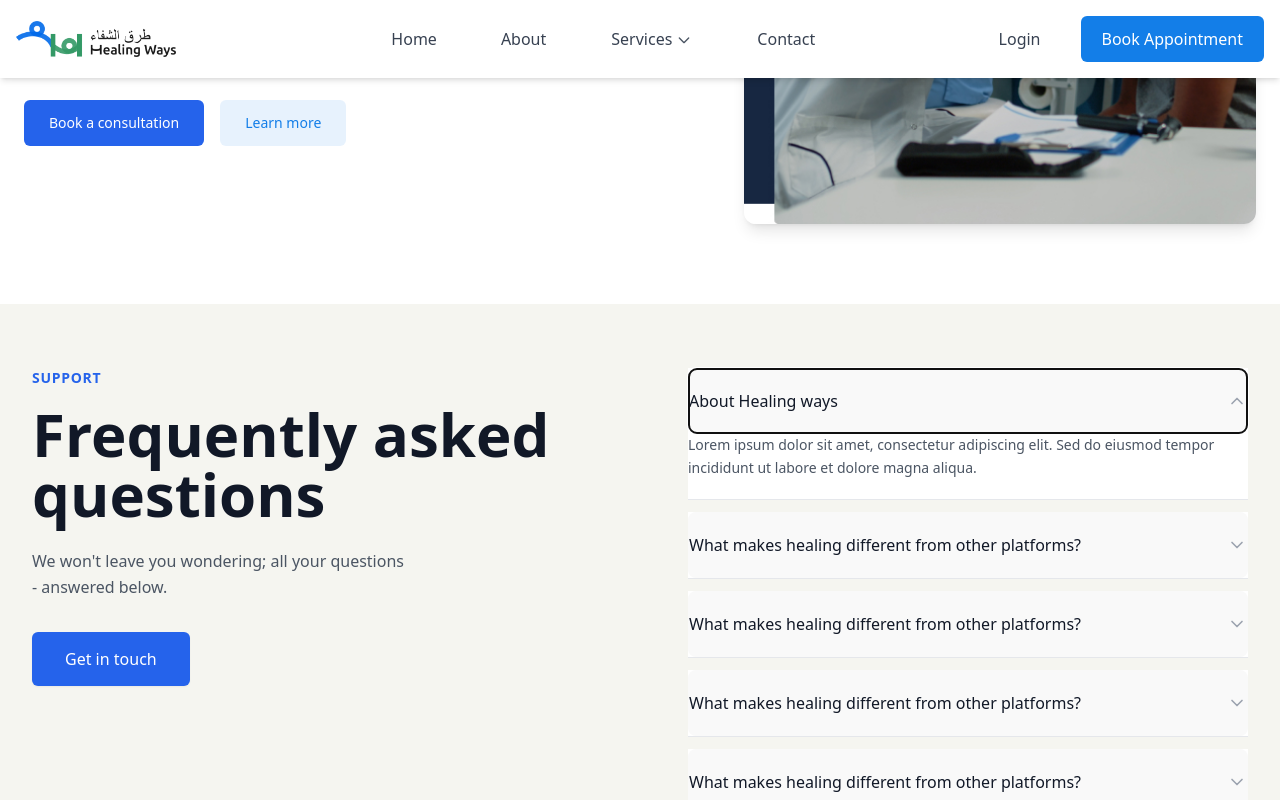
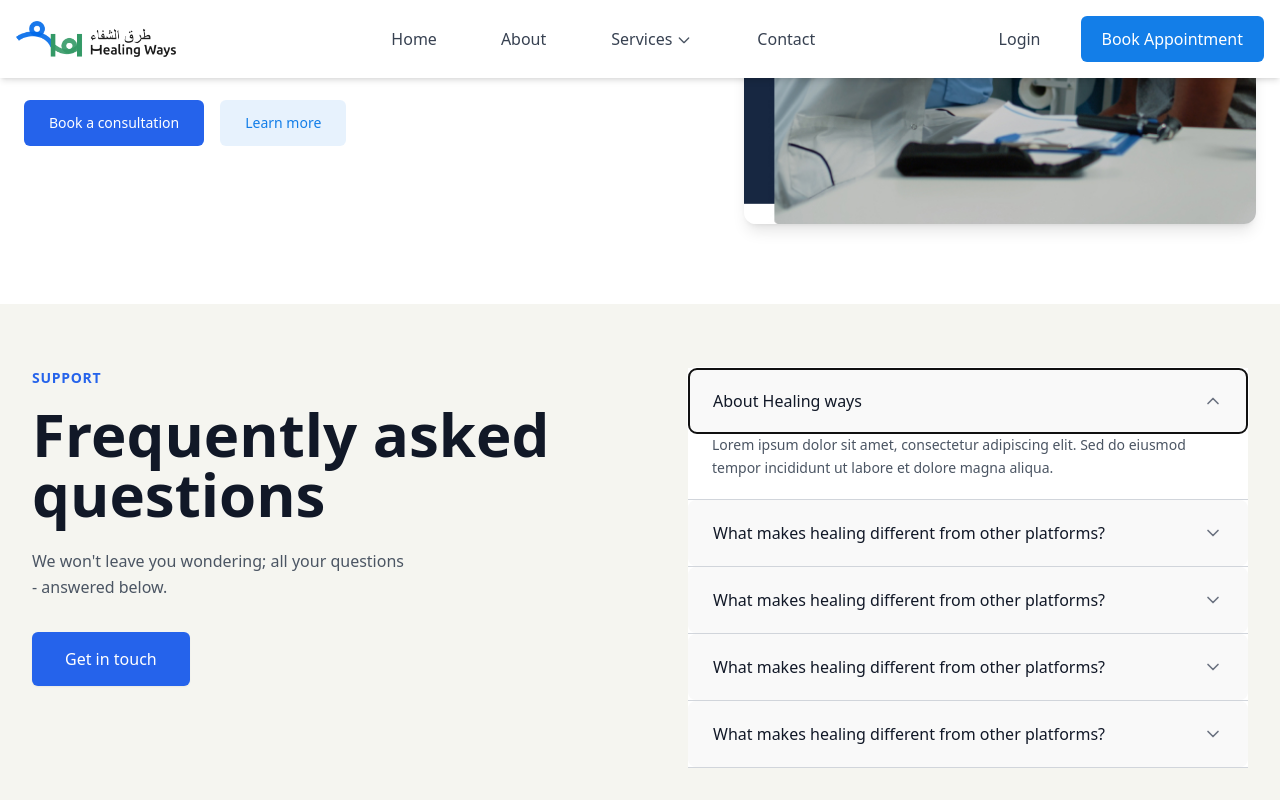
Before and after one commit to Binmuhammad001/healing-ways, a React (Vite) app: page / in a window 1280 px wide. Both pictures are taken after a click on the button "About Healing ways". Shown: the part 4224-5024 px from the top of the page. Built offline with nearby package versions, Linux system fonts and the light colour scheme.

Commit message:
Update section7.jsx

```diff
--- a/src/components/home/section7.jsx
+++ b/src/components/home/section7.jsx
@@ -52,27 +52,27 @@ export default function FAQSection() {
           </div>
 
           {/* Right Section - Accordion */}
-          <div className="space-y-3">
+          <div className="space-y-0">
             {faqs.map((faq, index) => (
               <div
                 key={index}
-                className="bg-white border-b border-gray-200"
+                className="bg-white border-b border-gray-300"
               >
                 <button
                   onClick={() => toggleAccordion(index)}
-                  className="w-full flex items-center justify-between py-5 px-0 text-left hover:bg-gray-50/50 transition-colors duration-200"
+                  className="w-full flex items-center justify-between py-5 px-6 text-left transition-colors duration-200"
                 >
                   <span className="text-gray-900 font-medium text-base pr-4">
                     {faq.question}
                   </span>
                   <ChevronDown
-                    className={`w-5 h-5 text-gray-400 flex-shrink-0 transition-transform duration-300 ${
+                    className={`w-5 h-5 text-gray-500 flex-shrink-0 transition-transform duration-300 ${
                       openIndex === index ? 'transform rotate-180' : ''
                     }`}
                   />
                 </button>
                 {openIndex === index && (
-                  <div className="pb-5 pt-0 px-0">
+                  <div className="pb-5 pt-0 px-6">
                     <p className="text-gray-600 leading-relaxed text-sm">
                       {faq.answer}
                     </p>
```
